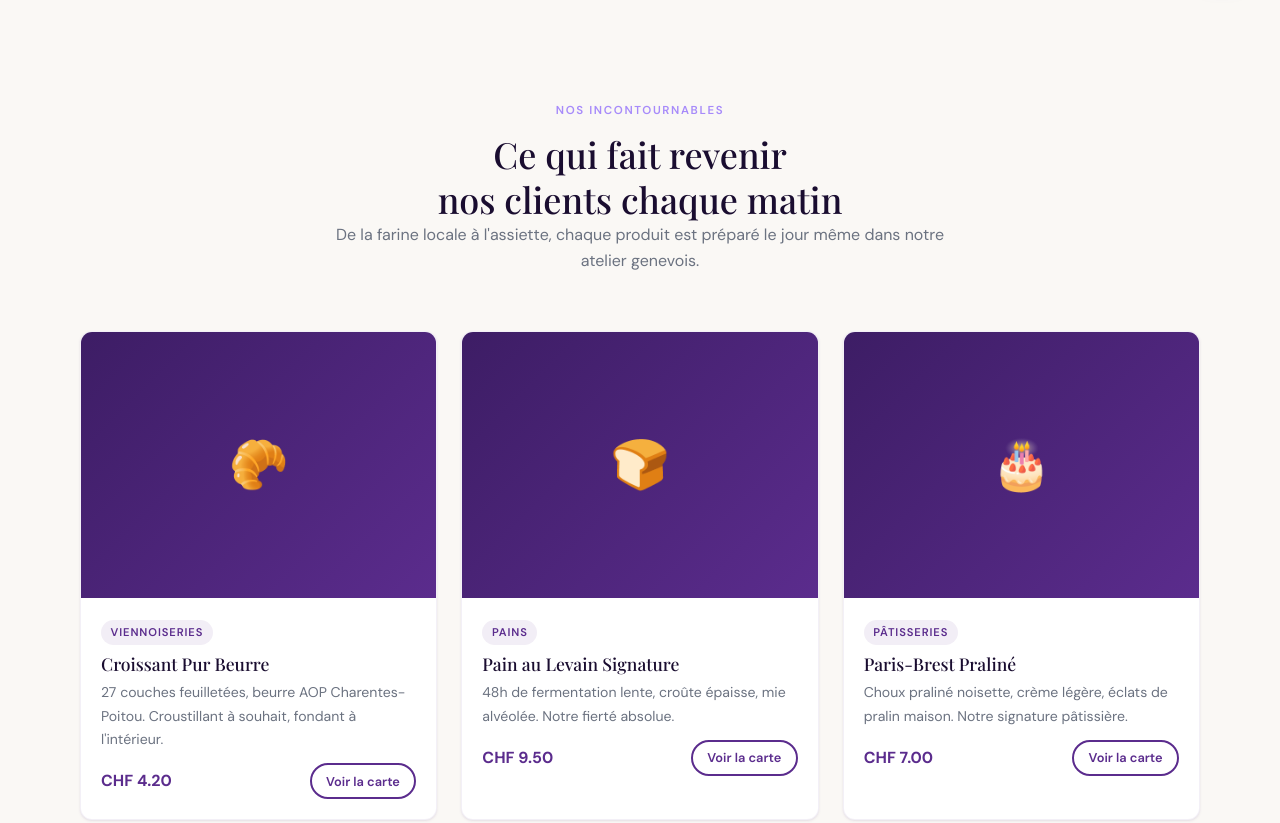
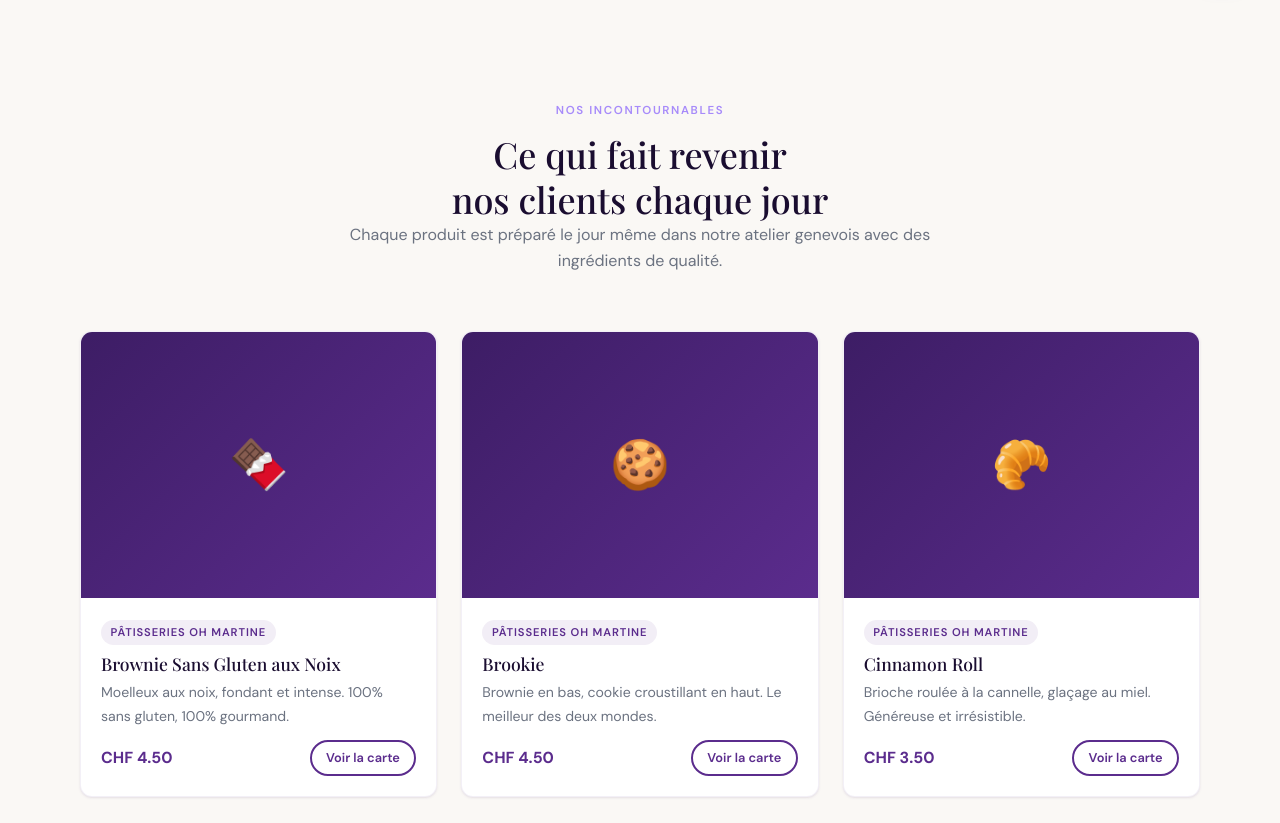
Before and after one commit to nimaratraiteur/nimara-site, an Eleventy site: page src/index.njk in a window 1280 px wide. Shown: the part 800-1623 px from the top of the page. Built offline with nearby package versions, Linux system fonts and the light colour scheme; Eleventy itself is replaced by a stand-in of ours; files that its build step writes are made by us from their sources; a web font is replaced by a local one.

Commit message:
fix: produits corrigés, fini beurre/levain/farine, focus corporate
Homepage:
- Vitrine: Brownie sans gluten, Brookie CHF 4.50, Cinnamon Roll CHF 3.50
- Supprimé: Croissant pur beurre, Pain au levain, Paris-Brest (n'existent pas)
- Features: fait maison, double univers, corporate, livraison (plus de farine/fermentation/beurre)
- Avis clients: corrigés (plus de croissant ni levain)
- CTA: recentré sur déjeuners corporate livrés à Genève

Carte:
- Brookie: ajout prix CHF 4.50
- Butter Chicken: description sans beurre

Données:
- pricing.json: produits réels (cinnamon, brownie, brookie, cheesecake, banana bread)
- menu.json: naans "nature" au lieu de "beurre", Butter Chicken corrigé
- chavannes.njk: naans à l'ail (plus de beurre clarifié)

```diff
--- a/src/_data/menu.json
+++ b/src/_data/menu.json
@@ -136,7 +136,7 @@
     {
       "id": 12, "category": "sale",
       "name": { "fr": "Naans", "en": "Naan Bread" },
-      "description": { "fr": "Beurre, ail ou fromage. Pâte fraîche chaque matin.", "en": "Butter, garlic or cheese. Fresh dough every morning." },
+      "description": { "fr": "Nature, ail ou fromage. Pâte fraîche chaque matin.", "en": "Plain, garlic or cheese. Fresh dough every morning." },
       "price": 3.50, "unit": "pièce",
       "allergens": ["gluten", "lactose"],
       "badges": [],
@@ -180,7 +180,7 @@
     {
       "id": 16, "category": "sale",
       "name": { "fr": "Butter Chicken", "en": "Butter Chicken" },
-      "description": { "fr": "Sauce onctueuse au beurre, tomate et épices douces.", "en": "Rich butter sauce, tomato and mild spices." },
+      "description": { "fr": "Sauce onctueuse à la tomate, crème et épices douces. Le classique indien.", "en": "Rich creamy tomato sauce with mild spices. The Indian classic." },
       "price": 18.00, "unit": "portion",
       "allergens": ["lactose"],
       "badges": ["populaire"],
--- a/src/_data/pricing.json
+++ b/src/_data/pricing.json
@@ -7,8 +7,8 @@
       "minPerPax": 16,
       "maxPerPax": 28,
       "drinksPerPax": 7,
-      "description": { "fr": "Bouchées, mini-sandwichs, pâtisseries à partager", "en": "Bites, mini sandwiches, sharing pastries" },
-      "includes": ["samosas", "pakoras", "croissant-pur-beurre", "macaron-assortiment", "financier-pistache"]
+      "description": { "fr": "Samosas, pakoras, pâtisseries à partager", "en": "Samosas, pakoras, sharing pastries" },
+      "includes": ["samosas", "pakoras", "cinnamon-roll", "brownie-sans-gluten", "cheesecake-speculoos"]
     },
     {
       "id": "dejeuner",
@@ -17,8 +17,8 @@
       "minPerPax": 12,
       "maxPerPax": 24,
       "drinksPerPax": 5,
-      "description": { "fr": "Sandwichs, quiches, salades, pâtisseries", "en": "Sandwiches, quiches, salads, pastries" },
-      "includes": ["quiche-lorraine", "sandwich-saumon-avocat", "wraps-vegetariens", "tarte-aux-fraises"]
+      "description": { "fr": "Naans, curries, samosas, pâtisseries", "en": "Naans, curries, samosas, pastries" },
+      "includes": ["naan-fromage", "butter-chicken", "samosas", "brownie-sans-gluten"]
     },
     {
       "id": "buffet",
@@ -27,8 +27,8 @@
       "minPerPax": 22,
       "maxPerPax": 42,
       "drinksPerPax": 10,
-      "description": { "fr": "Entrées chaudes/froides, plats, fromages, desserts", "en": "Hot/cold starters, mains, cheeses, desserts" },
-      "includes": ["samosas", "naan-beurre-ail", "plateau-fromages-suisses", "paris-brest", "macaron-assortiment"]
+      "description": { "fr": "Entrées, plats indiens, desserts Oh Martine", "en": "Starters, Indian mains, Oh Martine desserts" },
+      "includes": ["samosas", "naan-ail", "butter-chicken", "cheesecake-speculoos", "brownie-sans-gluten"]
     },
     {
       "id": "coffee-break",
@@ -37,8 +37,8 @@
       "minPerPax": 12,
       "maxPerPax": 18,
       "drinksPerPax": 4,
-      "description": { "fr": "Viennoiseries, pâtisseries, boissons chaudes", "en": "Pastries, confections, hot beverages" },
-      "includes": ["croissant-pur-beurre", "pain-au-chocolat", "financier-pistache", "macaron-assortiment", "banana-bread-oh-martine"]
+      "description": { "fr": "Pâtisseries Oh Martine et boissons", "en": "Oh Martine pastries and beverages" },
+      "includes": ["cinnamon-roll", "brownie-sans-gluten", "brookie", "banana-bread-oh-martine", "pecan-pie"]
     },
     {
       "id": "petit-dejeuner",
@@ -47,14 +47,14 @@
       "minPerPax": 10,
       "maxPerPax": 18,
       "drinksPerPax": 4,
-      "description": { "fr": "Birchers, viennoiseries, banana bread, pains", "en": "Birchers, pastries, banana bread, breads" },
-      "includes": ["bircher-muesli-oh-martine", "croissant-pur-beurre", "pain-au-chocolat", "banana-bread-oh-martine", "pain-au-levain"]
+      "description": { "fr": "Birchers, cinnamon rolls, banana bread, pâtisseries", "en": "Birchers, cinnamon rolls, banana bread, pastries" },
+      "includes": ["bircher-muesli-oh-martine", "cinnamon-roll", "banana-bread-oh-martine", "brookie"]
     }
   ],
   "options": {
     "drinks": {
       "id": "drinks",
-      "label": { "fr": "Boissons (café, thé, jus)", "en": "Drinks (coffee, tea, juice)" },
+      "label": { "fr": "Boissons (lassi mangue, gingembre, hibiscus)", "en": "Drinks (mango lassi, ginger, hibiscus)" },
       "icon": "☕"
     },
     "delivery": {
--- a/src/chavannes.njk
+++ b/src/chavannes.njk
@@ -20,7 +20,7 @@ permalink: /chavannes/
           une carte de buffet qui surprend et réunit.
         </p>
         <p style="margin-bottom:1.5rem">
-          Samosas croustillants, pakoras épinards-oignon, naans beurre-ail façon tandoor, curries parfumés —
+          Samosas croustillants, pakoras épinards-oignon, naans façon tandoor, curries parfumés —
           chaque bouchée est une invitation au voyage, préparée avec les produits frais du marché genevois.
         </p>
         <a href="https://wa.me/{{ site.whatsapp }}?text={{ site.whatsappMessage | urlencode }}"
@@ -42,7 +42,7 @@ permalink: /chavannes/
       {% set chavannesItems = [
         { icon: "🥟", name: "Samosas Légumes", desc: "Feuille de brick, pommes de terre, petits pois, épices" },
         { icon: "🫓", name: "Pakoras Épinards", desc: "Farine de pois chiche, épinards frais, cumin" },
-        { icon: "🫓", name: "Naans Beurre-Ail", desc: "Façon tandoor, beurre clarifié, ail confit, coriandre" },
+        { icon: "🫓", name: "Naans à l'Ail", desc: "Façon tandoor, ail confit, coriandre fraîche" },
         { icon: "🍛", name: "Curry Pois Chiches", desc: "Chana masala doux, lait de coco, coriandre fraîche" },
         { icon: "🌯", name: "Wraps Végétariens", desc: "Houmous, taboulé, légumes croquants, tahini" },
         { icon: "🍢", name: "Brochettes Halloumi", desc: "Halloumi grillé, tomates confites, olives Kalamata" },
--- a/src/index.njk
+++ b/src/index.njk
@@ -41,42 +41,42 @@ bodyClass: page-home
   <div class="container">
     <div class="section-header">
       <span class="eyebrow">Nos incontournables</span>
-      <h2>Ce qui fait revenir<br>nos clients chaque matin</h2>
-      <p>De la farine locale à l'assiette, chaque produit est préparé le jour même dans notre atelier genevois.</p>
+      <h2>Ce qui fait revenir<br>nos clients chaque jour</h2>
+      <p>Chaque produit est préparé le jour même dans notre atelier genevois avec des ingrédients de qualité.</p>
     </div>
     <div class="grid-3">
       <div class="card animate-fade-up">
-        <div class="card-img">🥐</div>
+        <div class="card-img">🍫</div>
         <div class="card-body">
-          <span class="card-tag">Viennoiseries</span>
-          <h3 class="card-title">Croissant Pur Beurre</h3>
-          <p class="card-desc">27 couches feuilletées, beurre AOP Charentes-Poitou. Croustillant à souhait, fondant à l'intérieur.</p>
+          <span class="card-tag">Pâtisseries Oh Martine</span>
+          <h3 class="card-title">Brownie Sans Gluten aux Noix</h3>
+          <p class="card-desc">Moelleux aux noix, fondant et intense. 100% sans gluten, 100% gourmand.</p>
           <div class="flex items-center justify-between">
-            <span class="card-price">CHF 4.20</span>
+            <span class="card-price">CHF 4.50</span>
             <a href="/carte/" class="btn btn-outline" style="padding:.35rem .9rem;font-size:.8rem">Voir la carte</a>
           </div>
         </div>
       </div>
       <div class="card animate-fade-up" style="transition-delay:.1s">
-        <div class="card-img">🍞</div>
+        <div class="card-img">🍪</div>
         <div class="card-body">
-          <span class="card-tag">Pains</span>
-          <h3 class="card-title">Pain au Levain Signature</h3>
-          <p class="card-desc">48h de fermentation lente, croûte épaisse, mie alvéolée. Notre fierté absolue.</p>
+          <span class="card-tag">Pâtisseries Oh Martine</span>
+          <h3 class="card-title">Brookie</h3>
+          <p class="card-desc">Brownie en bas, cookie croustillant en haut. Le meilleur des deux mondes.</p>
           <div class="flex items-center justify-between">
-            <span class="card-price">CHF 9.50</span>
+            <span class="card-price">CHF 4.50</span>
             <a href="/carte/" class="btn btn-outline" style="padding:.35rem .9rem;font-size:.8rem">Voir la carte</a>
           </div>
         </div>
       </div>
       <div class="card animate-fade-up" style="transition-delay:.2s">
-        <div class="card-img">🎂</div>
+        <div class="card-img">🥐</div>
         <div class="card-body">
-          <span class="card-tag">Pâtisseries</span>
-          <h3 class="card-title">Paris-Brest Praliné</h3>
-          <p class="card-desc">Choux praliné noisette, crème légère, éclats de pralin maison. Notre signature pâtissière.</p>
+          <span class="card-tag">Pâtisseries Oh Martine</span>
+          <h3 class="card-title">Cinnamon Roll</h3>
+          <p class="card-desc">Brioche roulée à la cannelle, glaçage au miel. Généreuse et irrésistible.</p>
           <div class="flex items-center justify-between">
-            <span class="card-price">CHF 7.00</span>
+            <span class="card-price">CHF 3.50</span>
             <a href="/carte/" class="btn btn-outline" style="padding:.35rem .9rem;font-size:.8rem">Voir la carte</a>
           </div>
         </div>
@@ -94,9 +94,9 @@ bodyClass: page-home
     </div>
     <div class="grid-4">
       {% set features = [
-        { icon: "🌾", title: "Farines locales", desc: "Farines de moulins suisses et français, sélectionnées pour leur qualité gustative." },
-        { icon: "⏱️", title: "Longue fermentation", desc: "Nos pains reposent 24 à 48h. La patience, c'est l'ingrédient secret." },
-        { icon: "🧈", title: "Beurre AOP", desc: "Beurre Charentes-Poitou AOP pour toutes nos viennoiseries. Aucun compromis." },
+        { icon: "👩‍🍳", title: "Fait maison", desc: "Chaque produit est préparé le jour même dans notre atelier genevois par notre cheffe Inga." },
+        { icon: "🍛", title: "Double univers", desc: "Pâtisseries artisanales Oh Martine & cuisine indienne authentique Chavannes. Le meilleur des deux mondes." },
+        { icon: "🏢", title: "Déjeuners corporate", desc: "Box individuelles, buffets d'équipe et coffee breaks livrés dans vos bureaux à Genève." },
         { icon: "🚚", title: "Livraison Genève", desc: "Service traiteur livré à domicile ou au bureau dans tout le canton." }
       ] %}
       {% for f in features %}
@@ -208,9 +208,9 @@ bodyClass: page-home
     </div>
     <div class="grid-3">
       {% set testimonials = [
-        { stars: "★★★★★", text: "Le croissant le plus croustillant de Genève, point final. On commande les box corporate chaque vendredi depuis 6 mois.", name: "Sophie M.", location: "RH, Pictet & Cie" },
+        { stars: "★★★★★", text: "On commande les box corporate chaque vendredi depuis 6 mois. Les brownies sans gluten et les samosas sont devenus les favoris de l'équipe.", name: "Sophie M.", location: "RH, entreprise genevoise" },
         { stars: "★★★★★", text: "Le service traiteur pour notre séminaire de 45 personnes était parfait. Le buffet Chavannes a fait l'unanimité. Merci Nimara !", name: "Yann D.", location: "Directeur, startup fintech" },
-        { stars: "★★★★★", text: "Pain au levain exceptionnel. On est venus pour un pain, on est repartis avec une quiche, des macarons et une tarte citron. Comme d'habitude.", name: "Claire & Thomas B.", location: "Clients depuis 2020" }
+        { stars: "★★★★★", text: "Les cinnamon rolls et le cheesecake spéculoos sont à tomber. On revient chaque semaine au stand Délices !", name: "Claire & Thomas B.", location: "Clients fidèles, Genève" }
       ] %}
       {% for t in testimonials %}
       <div class="testimonial animate-fade-up">
@@ -232,9 +232,9 @@ bodyClass: page-home
 <!-- ══ CTA BANNER ════════════════════════════ -->
 <section class="cta-banner">
   <div class="container">
-    <span class="eyebrow" style="color:var(--lavender-lt)">Commandez maintenant</span>
-    <h2>Prêt pour le meilleur<br>petit-déjeuner de votre vie ?</h2>
-    <p>Passez commande via WhatsApp en 2 minutes. Livraison ou retrait à Genève.</p>
+    <span class="eyebrow" style="color:var(--lavender-lt)">Déjeuners corporate à Genève</span>
+    <h2>Régalez votre équipe<br>chaque semaine</h2>
+    <p>Box individuelles, buffets et coffee breaks livrés dans vos bureaux. Calculez votre budget en 2 minutes.</p>
     <div class="btn-actions">
       <a href="https://wa.me/{{ site.whatsapp }}?text={{ site.whatsappMessage | urlencode }}"
          class="btn btn-whatsapp"
```
Also changed, not shown: carte/index.html.
